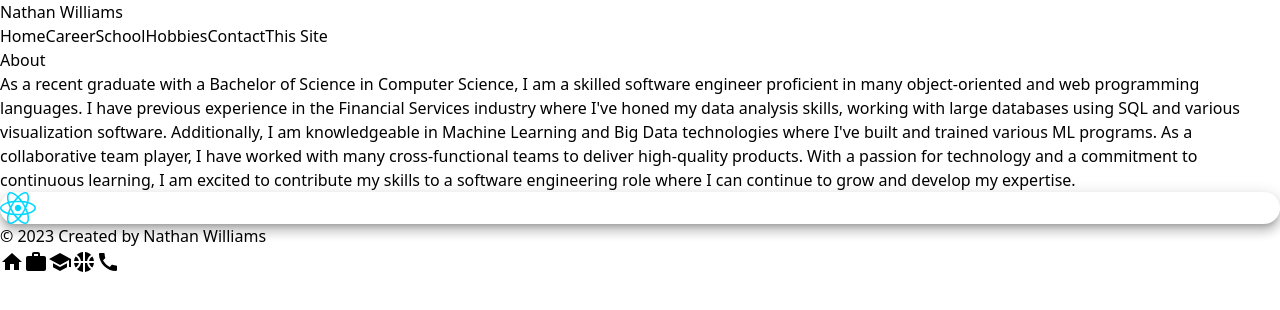
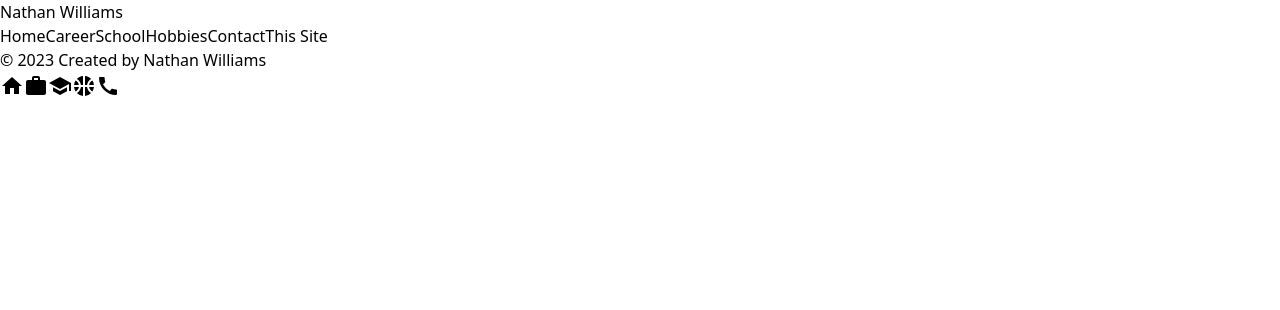
Before and after one commit to nathan-s-williams/about-me, a React (Vite) app: page / in a window 1280 px wide. Shown: the top 310 px of the page. Built offline with nearby package versions, Linux system fonts and the light colour scheme.

Commit message:
Added routes to main.jsx for all pages. Main path is / and passes content pages as children based on the path.

```diff
--- a/src/main.jsx
+++ b/src/main.jsx
@@ -1,11 +1,30 @@
-import React from 'react'
-import ReactDOM from 'react-dom/client'
-import BoilerPlate from './Modules/BoilerPlate.jsx'
-import Homepage from './Modules/PageContent/Homepage.jsx'
+import React from 'react';
+import ReactDOM from 'react-dom/client';
+import { createBrowserRouter, RouterProvider } from 'react-router-dom';
+import BoilerPlate from './Modules/BoilerPlate.jsx';
+import Homepage from './Modules/PageContent/Homepage.jsx';
+import Career from './Modules/PageContent/Career.jsx';
+import School from './Modules/PageContent/School.jsx';
+import Hobbies from './Modules/PageContent/Hobbies.jsx';
+import Contact from './Modules/PageContent/Contact.jsx';
 import './index.css'
+
+const router = createBrowserRouter([
+    {
+        path: "/",
+        element: <BoilerPlate />,
+        children: [
+            { index: true, element: <Homepage /> },
+            { path: 'career', element: <Career /> },
+            { path: 'school', element: <School /> },
+            { path: 'hobbies', element: <Hobbies /> },
+            { path: 'contact', element: <Contact /> }
+        ],
+    },
+]);
 
 ReactDOM.createRoot(document.getElementById('root')).render(
     <React.StrictMode>
-        <BoilerPlate content={<Homepage />} />
+        <RouterProvider router={router} />
     </React.StrictMode>,
-)
+);
```
